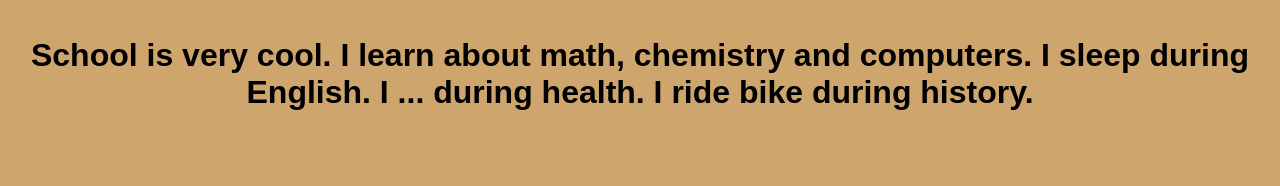
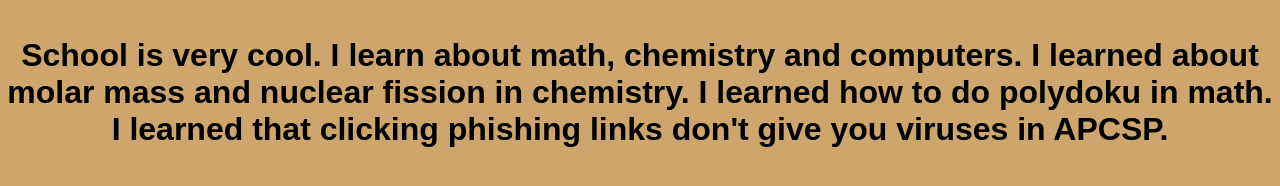
Before and after one commit to 25carywa/APCSP, a plain HTML site: page academics.html in a window 1280 px wide. Shown: the part 324-510 px from the top of the page. Drawn offline with Linux system fonts and the light colour scheme.

Commit message:
Add files via upload

```diff
--- a/academics.html
+++ b/academics.html
@@ -9,7 +9,7 @@
 <body>
            <img src = JOC-PShop-ClassroomGif-CaryWard.gif>
 
-	<p> School is very cool. I learn about math, chemistry and computers. I sleep during English. I ... during health. I ride bike during history. </p>
+	<p> School is very cool. I learn about math, chemistry and computers. I learned about molar mass and nuclear fission in chemistry. I learned how to do polydoku in math. I learned that clicking phishing links don't give you viruses in APCSP. </p>
 
 
 </body>
```
